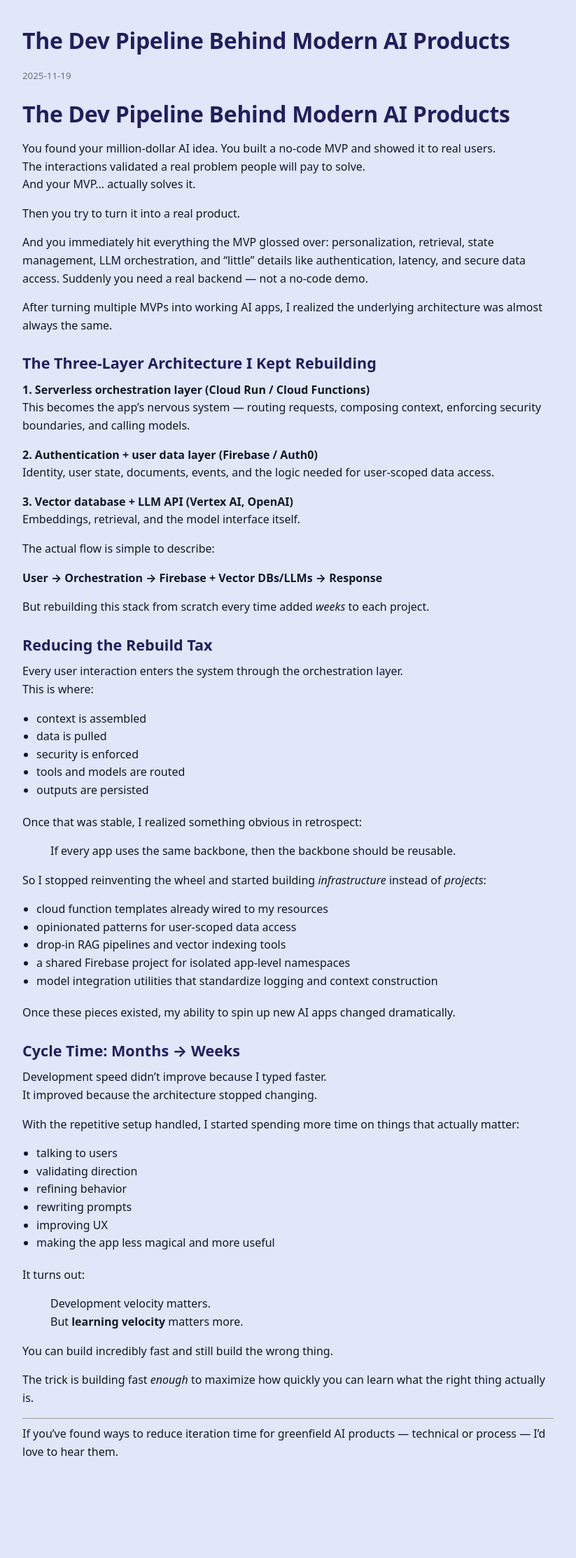
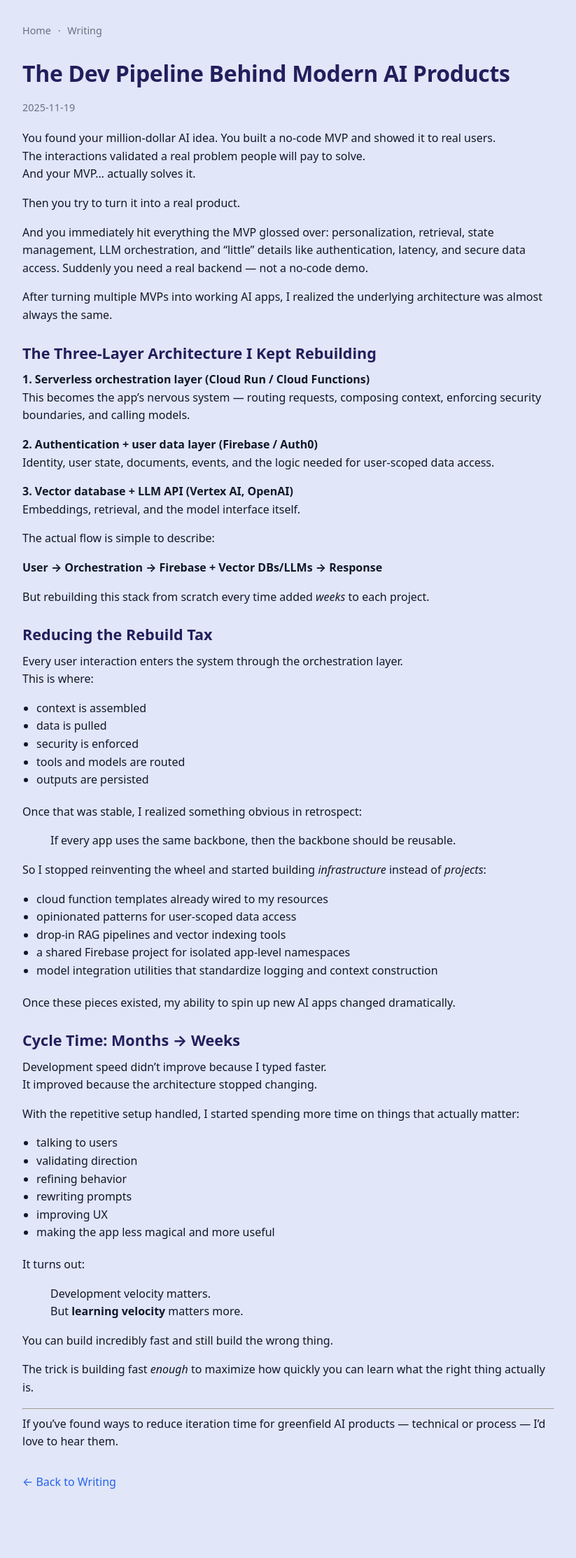
Before and after one commit to davidcrowe/reducibl.com, a Jekyll site: the page built from _posts/2025-11-19-ai-app-backend-architecture.md, in a window 1280 px wide. Shown: the whole page at 70% size, without its empty margins (228-1051 px from the left). Built offline with Jekyll 4.4.1, drawn with Linux system fonts in a browser that asks for light colours; before the commit the page ends 2184 px from its top, so only the background shows below that.

Commit message:
ux experimentation

```diff
--- a/_layouts/default.html
+++ b/_layouts/default.html
@@ -75,6 +75,30 @@
         color: var(--muted);
       }
 
+      .top-nav {
+        margin-bottom: 24px;
+        font-size: 0.9rem;
+        color: var(--muted);
+      }
+
+      .top-nav a {
+        color: var(--muted);
+      }
+
+      .top-nav a:hover {
+        color: var(--link);
+      }
+
+      .top-nav .sep {
+        margin: 0 6px;
+      }
+
+      .meta {
+        font-size: 0.9rem;
+        color: var(--muted);
+        margin-bottom: 1.25rem;
+      }
+
       @media (max-width: 640px) {
         body {
           padding: 24px 12px 60px;
@@ -84,6 +108,16 @@
   </head>
   <body>
     <div class="page">
+      {% if page.url != "/" %}
+        <nav class="top-nav">
+          <a href="{{ '/' | relative_url }}">Home</a>
+          {% if page.url != '/writing/' %}
+            <span class="sep">·</span>
+            <a href="{{ '/writing' | relative_url }}">Writing</a>
+          {% endif %}
+        </nav>
+      {% endif %}
+
       {{ content }}
     </div>
   </body>
--- a/_layouts/post.html
+++ b/_layouts/post.html
@@ -4,6 +4,11 @@ layout: default
 
 <article>
   <h1>{{ page.title }}</h1>
-  <p><small>{{ page.date | date: "%Y-%m-%d" }}</small></p>
+  <p class="meta">{{ page.date | date: "%Y-%m-%d" }}</p>
+
   {{ content }}
+
+  <p style="margin-top: 2rem;">
+    <a href="{{ '/writing' | relative_url }}">← Back to Writing</a>
+  </p>
 </article>
--- a/_posts/2025-11-19-ai-app-backend-architecture.md
+++ b/_posts/2025-11-19-ai-app-backend-architecture.md
@@ -3,8 +3,6 @@ layout: post
 title: "The Dev Pipeline Behind Modern AI Products"
 description: "How I think about moving from idea to architecture to production in modern AI systems."
 ---
-
-# The Dev Pipeline Behind Modern AI Products
 
 You found your million-dollar AI idea. You built a no-code MVP and showed it to real users.
 The interactions validated a real problem people will pay to solve.
```
Also changed, not shown: index.md (+1 -1 lines).
